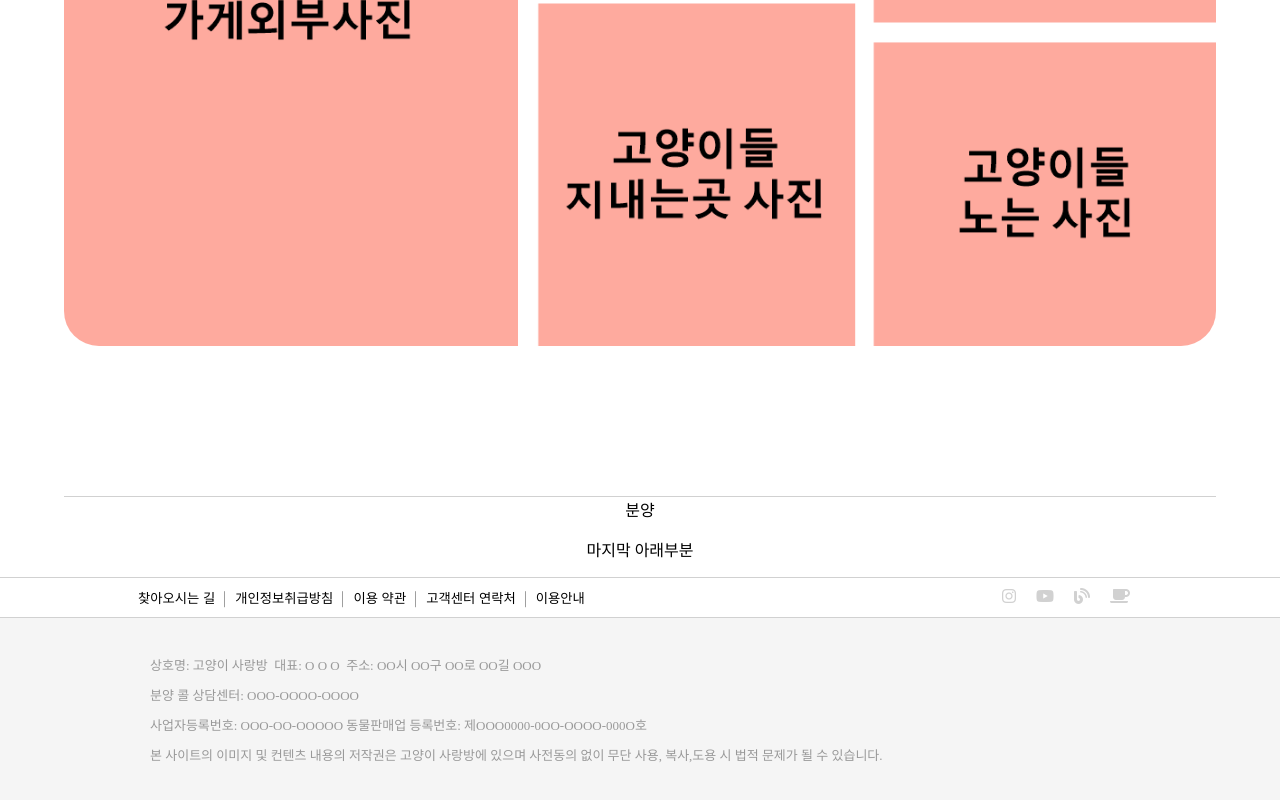
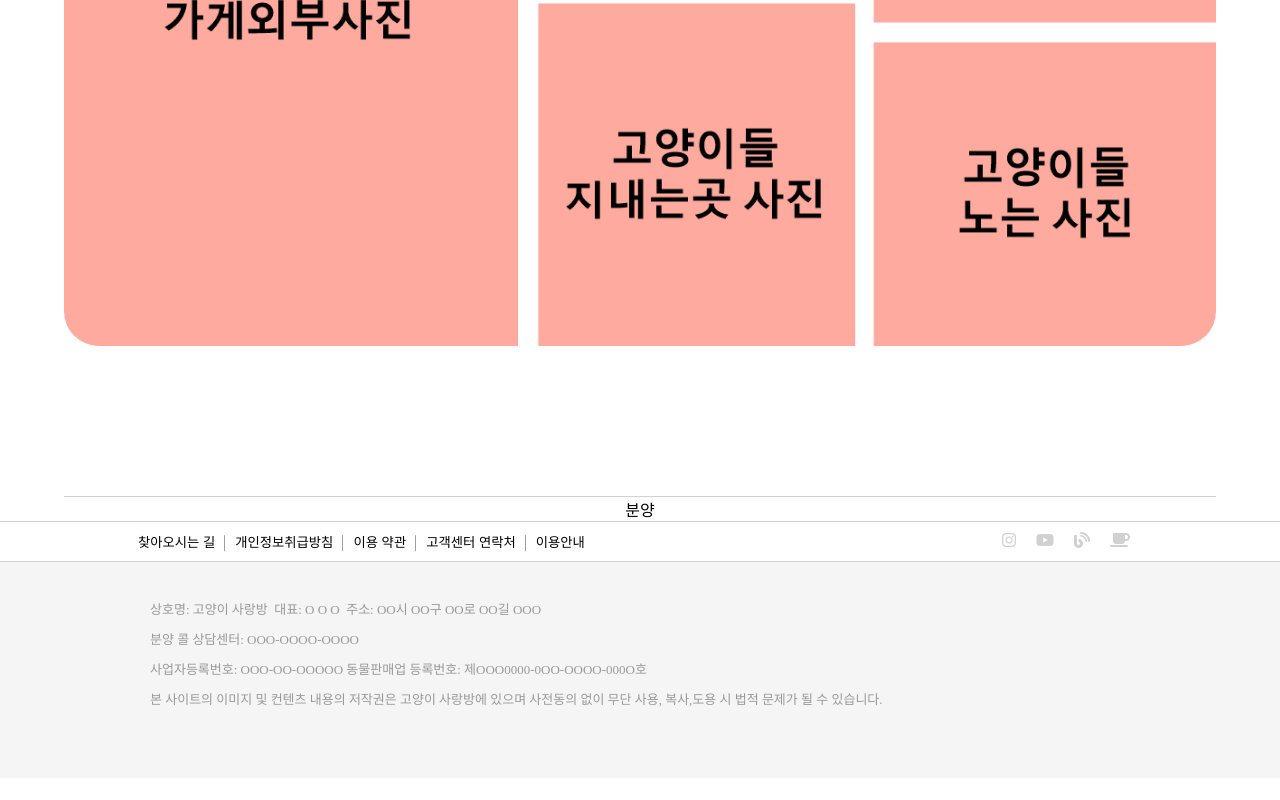
Before and after one commit to qorrudgma/Cat-Lounge, a plain HTML site: page index.html in a window 1280 px wide. Shown: the part 650-1450 px from the top of the page. After the commit the page ends 1428 px from the top, so only its background shows below. Drawn offline with Linux system fonts and the light colour scheme.

Commit message:
fix: 불필요한 코드 삭제

```diff
--- a/index.html
+++ b/index.html
@@ -91,7 +91,6 @@
     </main>
 
     <footer>
-        <p>마지막 아래부분</p>
         <div class="footer-service">
             <div class="footer-buttons">
                 <button class="button-gray">찾아오시는 길</button>
```
